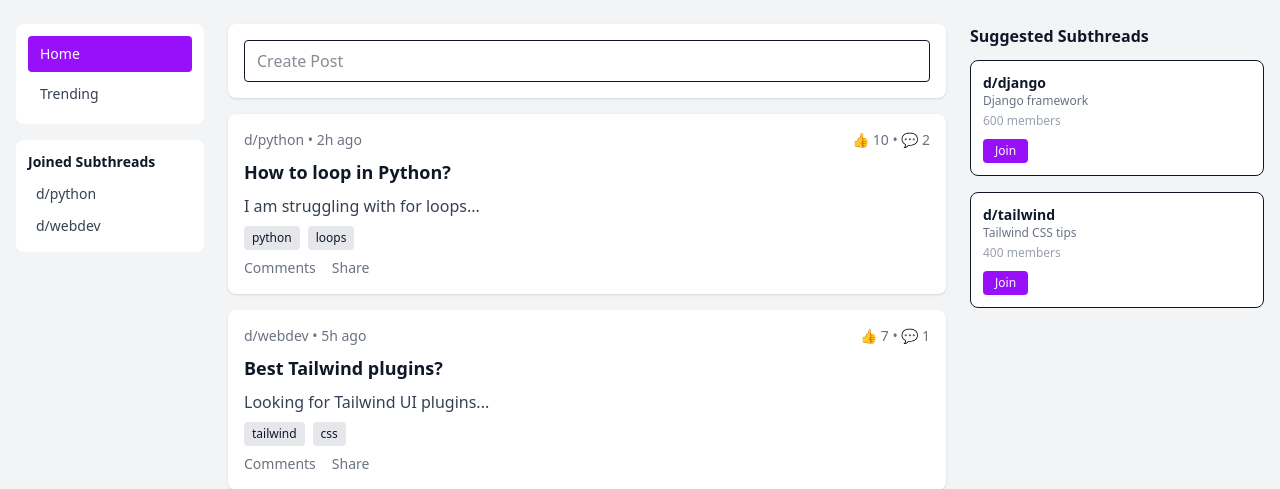
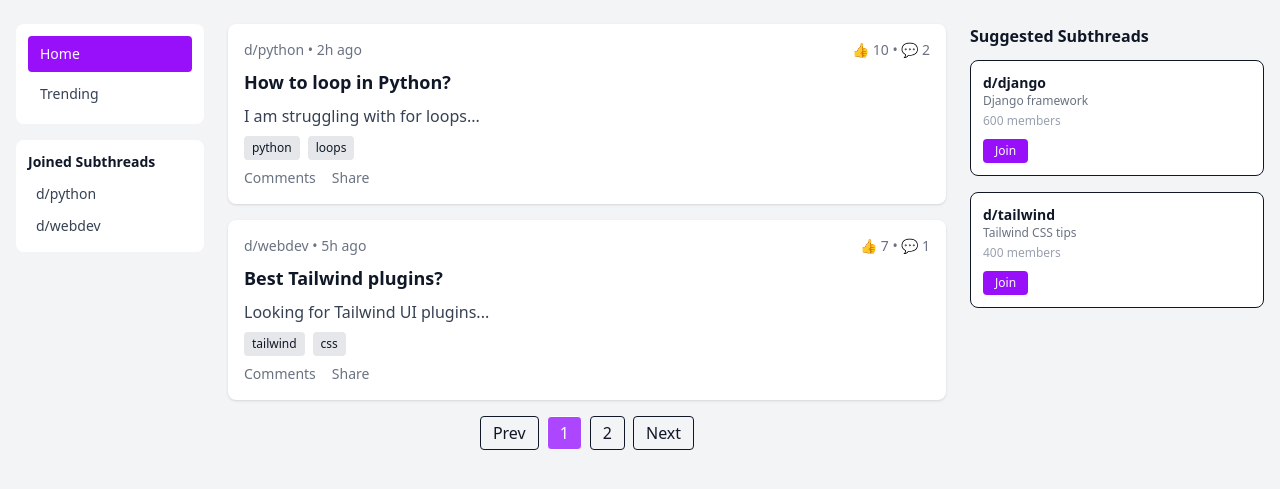
Before and after one commit to luxhishi/DevMax, a Django app: page / in a window 1280 px wide. Shown: the part 63-552 px from the top of the page. Run offline with Django 5.2, Linux system fonts and the light colour scheme; style sheets or scripts are compiled from the project's sources; some libraries are stand-ins or nearby versions.

Commit message:
Removed add post from landing page

```diff
--- a/main/templates/index.html
+++ b/main/templates/index.html
@@ -10,11 +10,6 @@
 
   <!-- MAIN FEED -->
   <main class="col-span-7 space-y-4">
-    <!-- Create Post Box -->
-    <div class="bg-white p-4 rounded-lg shadow">
-      <input type="text" placeholder="Create Post" class="w-full border rounded px-3 py-2">
-    </div>
-
     <!-- Posts -->
     {% if posts %}
       {% for post in posts %}
```
